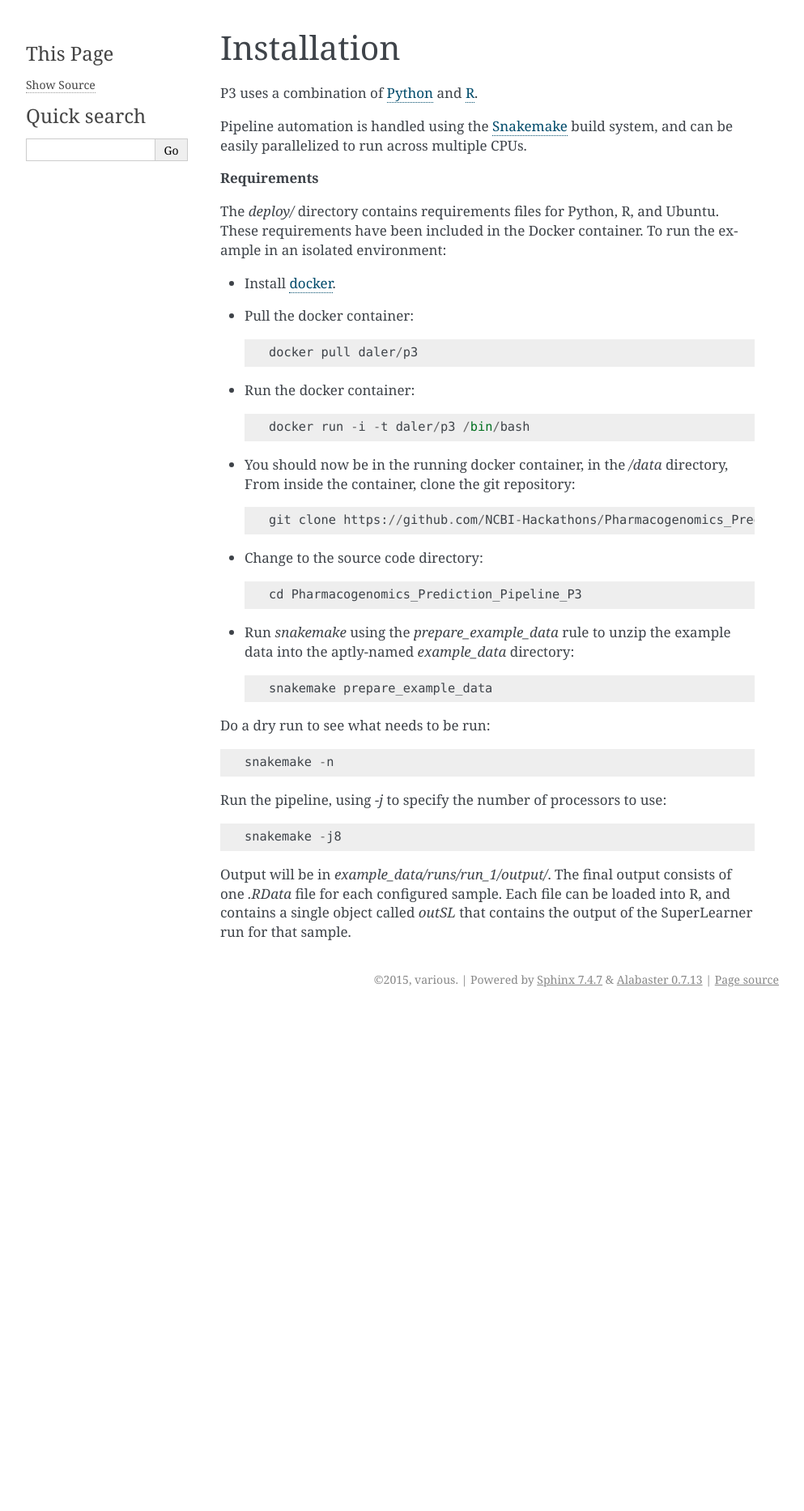
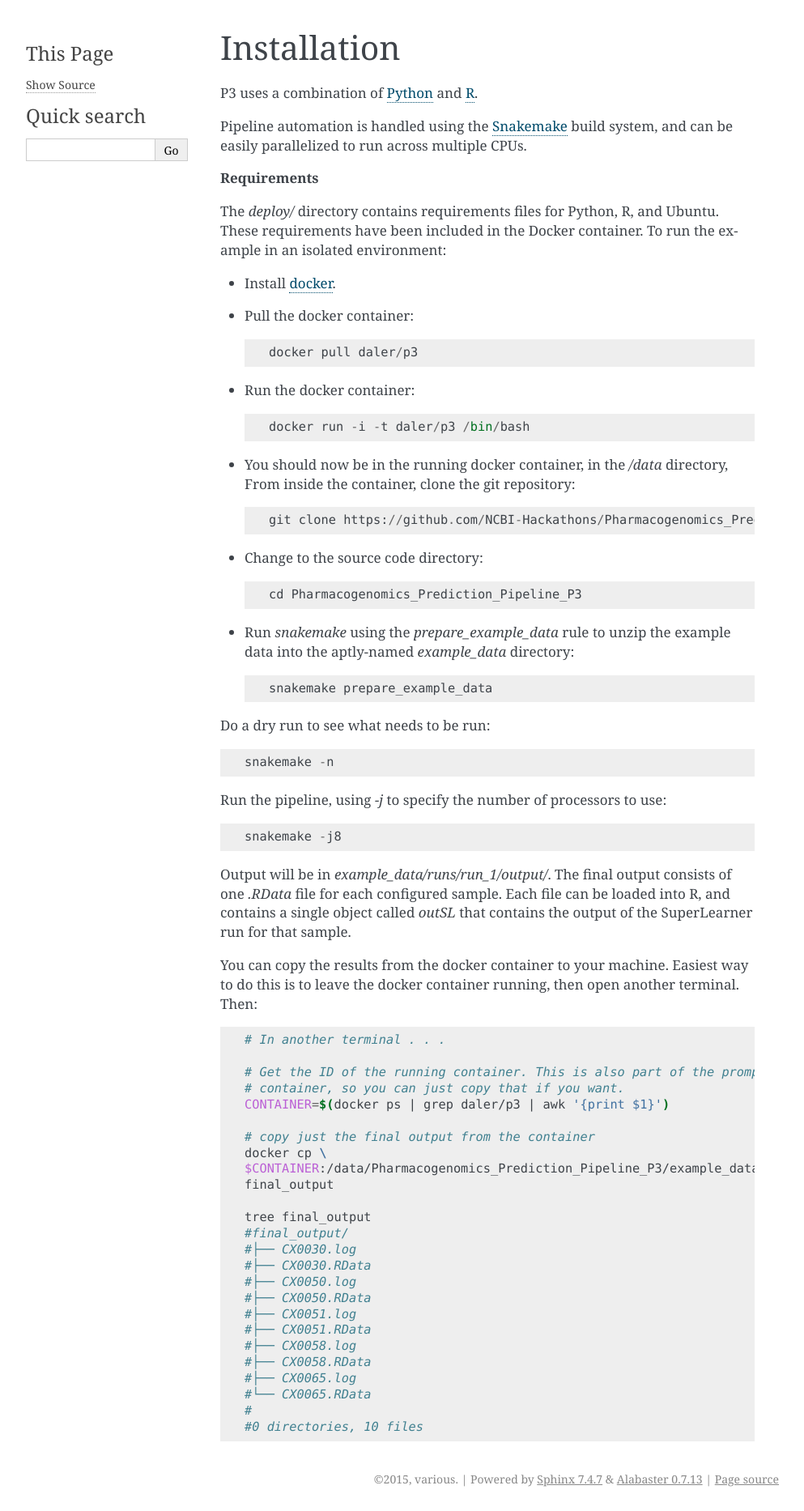
Before and after one commit to NCBI-Hackathons/Pharmacogenomics_Prediction_Pipeline_P3, a Sphinx documentation site: the page built from doc/source/installation.rst, in a window 1280 px wide. Shown: the whole page at 81% size, without its empty margins (148-1141 px from the left). Built offline with Sphinx 7.4.7, drawn with Linux system fonts in a browser that asks for light colours; before the commit the page ends 1249 px from its top, so only the background shows below that.

Commit message:
installation docs on copying data from docker

```diff
--- a/doc/source/installation.rst
+++ b/doc/source/installation.rst
@@ -57,3 +57,36 @@ Output will be in `example_data/runs/run_1/output/`. The final output
 consists of one `.RData` file for each configured sample. Each file can be
 loaded into R, and contains a single object called `outSL` that contains the
 output of the SuperLearner run for that sample.
+
+You can copy the results from the docker container to your machine. Easiest way
+to do this is to leave the docker container running, then open another
+terminal. Then:
+
+
+.. code-block:: bash
+
+    # In another terminal . . .
+
+    # Get the ID of the running container. This is also part of the prompt in the running
+    # container, so you can just copy that if you want.
+    CONTAINER=$(docker ps | grep daler/p3 | awk '{print $1}')
+
+    # copy just the final output from the container
+    docker cp \
+    $CONTAINER:/data/Pharmacogenomics_Prediction_Pipeline_P3/example_data/runs/run_1/output \
+    final_output
+
+    tree final_output
+    #final_output/
+    #├── CX0030.log
+    #├── CX0030.RData
+    #├── CX0050.log
+    #├── CX0050.RData
+    #├── CX0051.log
+    #├── CX0051.RData
+    #├── CX0058.log
+    #├── CX0058.RData
+    #├── CX0065.log
+    #└── CX0065.RData
+    #
+    #0 directories, 10 files
```
